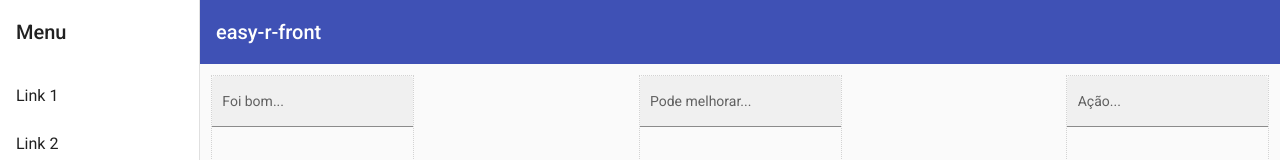
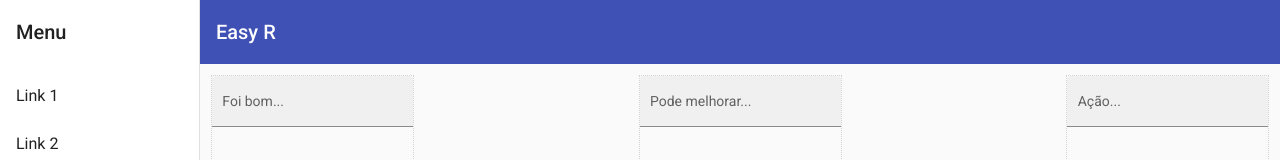
Before and after one commit to Girdacio/easy-r-front, an Angular app: page / in a window 1280 px wide. Shown: the top 160 px of the page. Built offline with nearby package versions, Linux system fonts and the light colour scheme.

Commit message:
App title

```diff
--- a/src/app/principal/principal.component.html
+++ b/src/app/principal/principal.component.html
@@ -20,7 +20,7 @@
         *ngIf="isHandset$ | async">
         <mat-icon aria-label="Side nav toggle icon">menu</mat-icon>
       </button>
-      <span>easy-r-front</span>
+      <span>Easy R</span>
     </mat-toolbar>
     <!-- Add Content Here -->
     <column-container></column-container>
```
